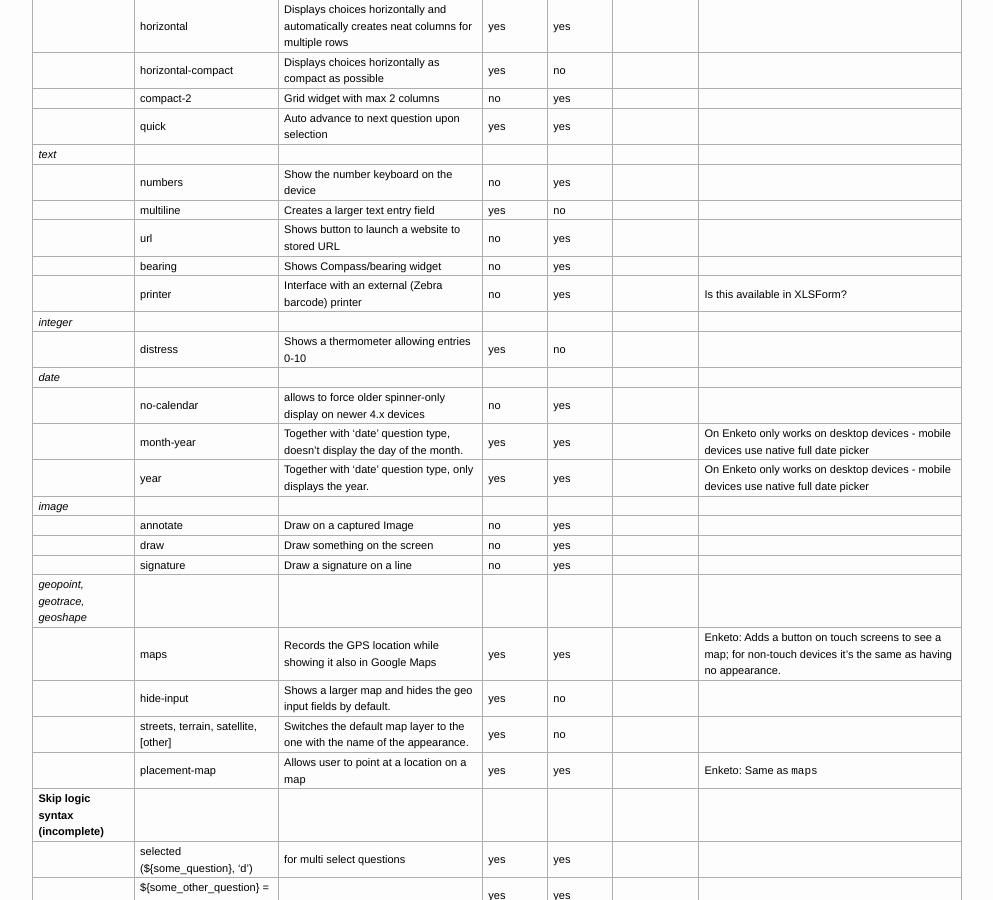
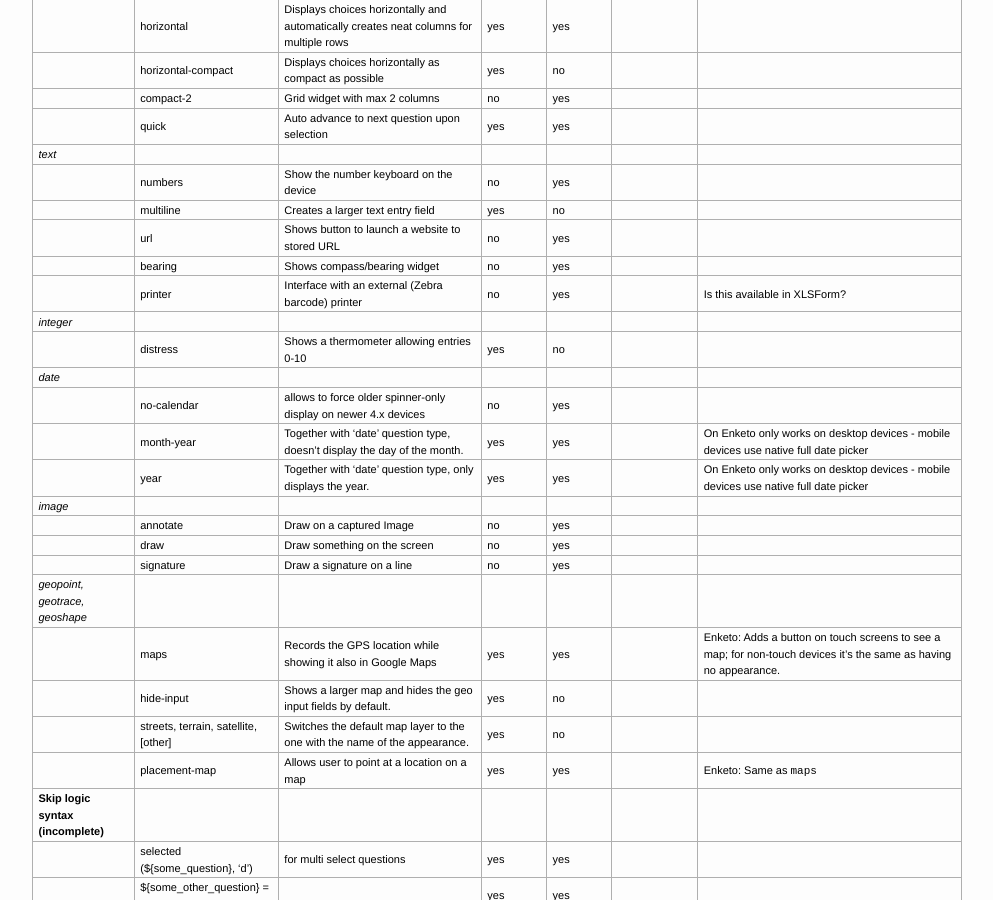
Before and after one commit to XLSForm/xlsform.github.io, a Jekyll site: the page built from ref-table.md, in a window 1280 px wide and 900 px high, scrolled down 2548 px. Shown: the whole window, without its empty margins (143-1136 px from the left). Built offline with Jekyll 4.4.1, drawn with Linux system fonts in a browser that asks for light colours; nearby versions of some CDN libraries.

Commit message:
Clean up

```diff
--- a/_includes/xlsform-reference-table.md
+++ b/_includes/xlsform-reference-table.md
@@ -85,8 +85,8 @@
 | *text*                             	|                                      	|                                                                                                                                   	|                  	|                      	|                 	|                                                                                                                                        	|
 |                                    	| numbers                              	| Show the number keyboard on the device                                                                                            	| no               	| yes                  	|                 	|                                                                                                                                        	|
 |                                    	| multiline                            	| Creates a larger text entry field                                                                                                 	| yes              	| no                   	|                 	|                                                                                                                                        	|
-|                                    	| url                                	| Shows button to launch a website to stored URL                                                                                    	| no              	| yes                  	|                 	|                                                                                                                                        	|
-|                                    	| bearing                            	| Shows Compass/bearing widget                                                                                                     		| no              	| yes                  	|                 	|                                                                                                                                        	|
+|                                    	| url                                	| Shows button to launch a website to stored URL                                                                                     	| no              	| yes                  	|                 	|                                                                                                                                        	|
+|                                    	| bearing                            	| Shows compass/bearing widget                                                                                                       	| no              	| yes                  	|                 	|                                                                                                                                        	|
 |                                    	| printer                              	| Interface with an external (Zebra barcode) printer                                                                                	| no               	| yes                  	|                 	| Is this available in XLSForm?                                                                                                          	|
 | *integer*                          	|                                      	|                                                                                                                                   	|                  	|                      	|                 	|                                                                                                                                        	|
 |                                    	| distress                             	| Shows a thermometer allowing entries 0-10                                                                                         	| yes              	| no                   	|                 	|                                                                                                                                        	|
```
